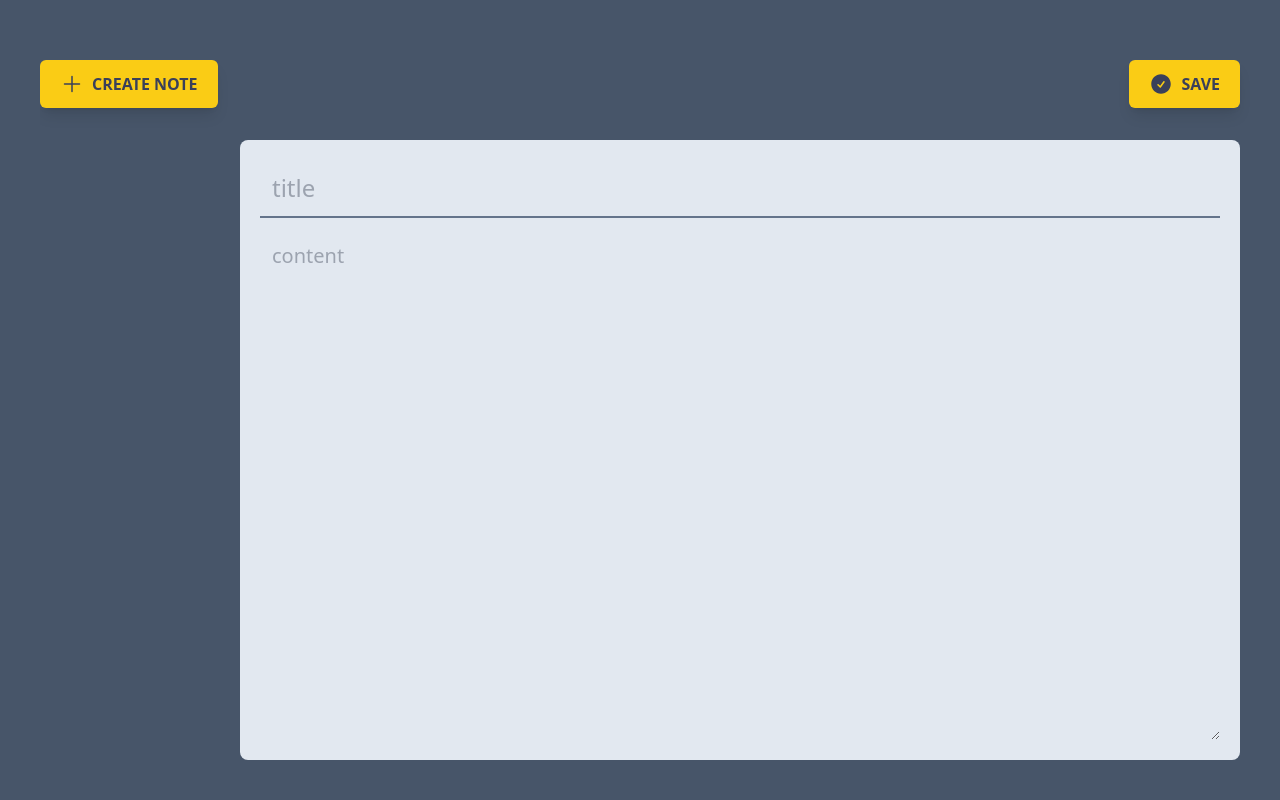
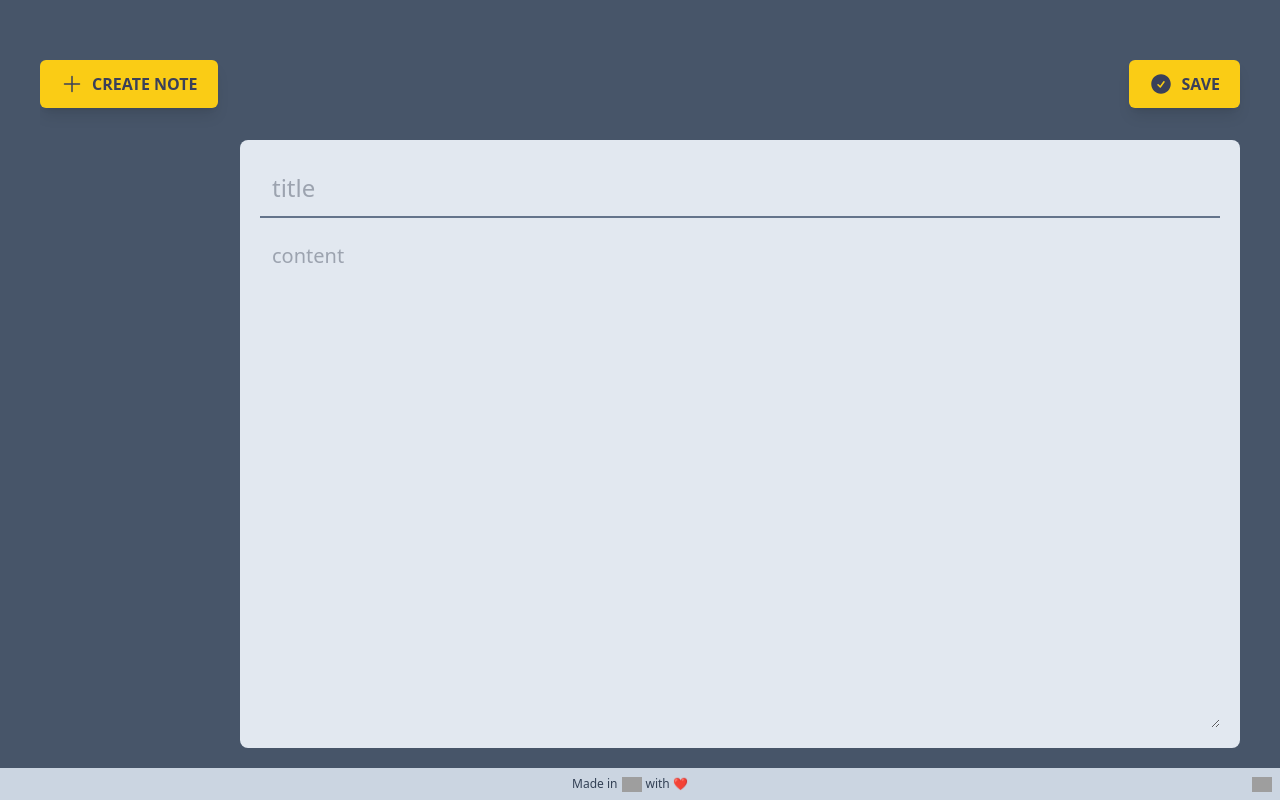
Before and after one commit to kaneeldias/instant-note, a Next.js app: page /note in a window 1280 px wide. Built offline with nearby package versions, Linux system fonts and the light colour scheme; grey boxes are pictures that could not be loaded.

Commit message:
Made with ❤ banner

```diff
--- a/src/app/layout.tsx
+++ b/src/app/layout.tsx
@@ -5,6 +5,8 @@ import './globals.css'
 import { Providers } from "./GlobalRedux/provider"
 import { QueryClient, QueryClientProvider } from "@tanstack/react-query"
 import Head from "@/app/head";
+import Image from "next/image";
+import Link from "next/link"
 
 const queryClient = new QueryClient()
 
@@ -37,11 +39,19 @@ function RootLayout({
 
 					{/* Notifications */}
 					<ClientProvider />
-					<div className="flex flex-row items-center w-screen h-screen">
-						<div className="bg-slate-600 h-full sm:p-10 p-3 items-center w-screen">
+					<div className="flex flex-col items-center w-screen h-screen">
+						<div className="bg-slate-600 h-full sm:p-10 sm:pb-5 p-3 items-center w-screen">
 							<Providers>
 								{children}
 							</Providers>
+						</div>
+						<div className="bg-slate-300 flex-1 flex flex-row p-2 text-xs text-slate-700 w-full items-center justify-center">
+							<div className="flex flex-1 items-center justify-center">Made in <Image src={"/lk.png"} alt="Flag of Sri Lanka" width={20} height={20} className="mx-1" /> with ❤️</div>
+							<div>
+								<Link href={"https://github.com/kaneeldias/instant-note/"} target="_blank">
+									<Image src="/github-mark.svg" alt="GitHub repository" width={20} height={20} />
+								</Link>
+							</div>
 						</div>
 					</div>
 				</div>
--- a/src/app/note/UpdateNoteComponent.tsx
+++ b/src/app/note/UpdateNoteComponent.tsx
@@ -186,7 +186,7 @@ export default function UpdateNoteComponent({ note = { title: "", content: "" },
 				</TextArea>
 			</div>
 
-			<div className="flex justify-end mb-3 space-x-5 block sm:hidden">
+			<div className="flex justify-end mb-3 space-x-5 sm:hidden">
 				{!isSaving && (
 					<ActionButton onClick={updateNote}>
 						<CheckCircleIcon className="h-6 w-6"></CheckCircleIcon>
```
Also changed, not shown: 1 other file (tests, documents, lock files or other folders).
